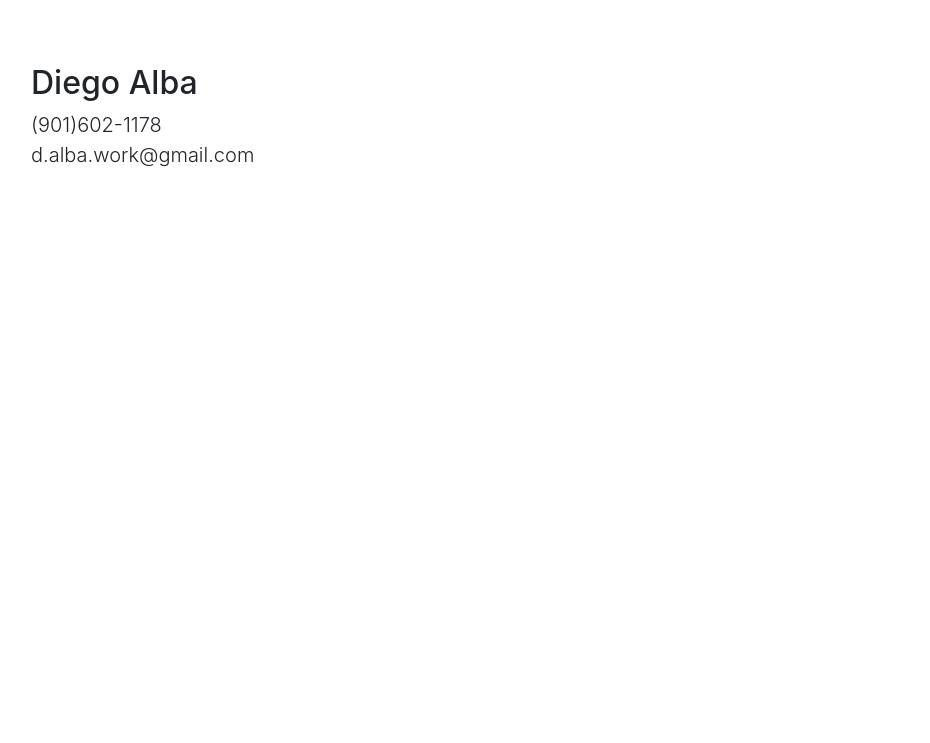
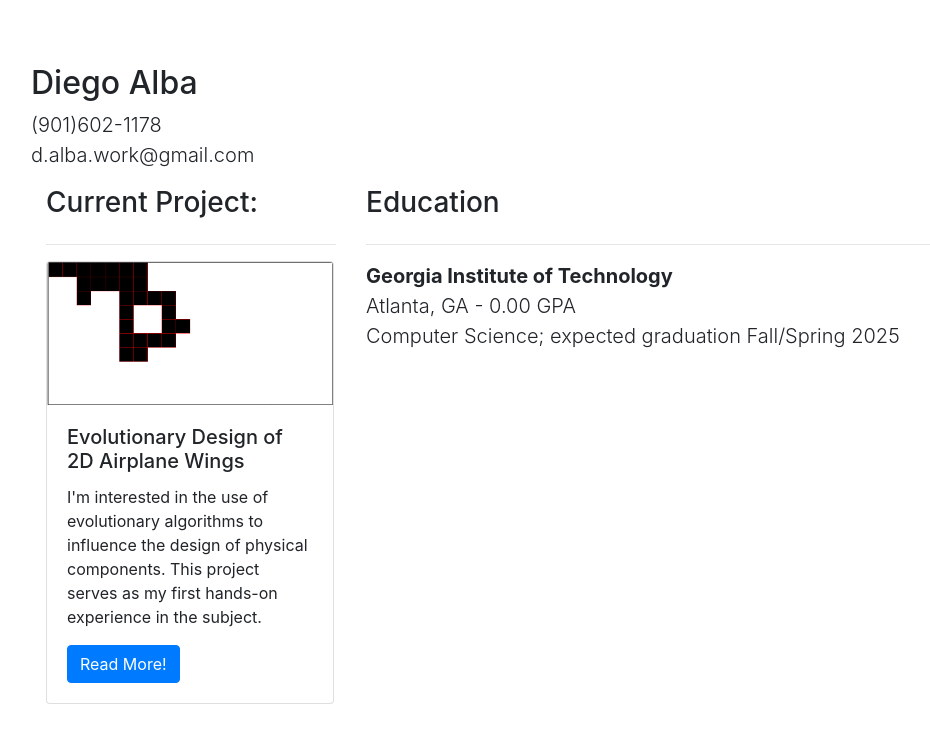
Before and after one commit to DAlba-sudo/DAlba-sudo.github.io, a Jekyll site: the page built from templates/present.html, in a window 1280 px wide. Shown: the top 743 px of the page, without its empty margins (225-1155 px from the left). Built offline with Jekyll 4.4.1, drawn with Linux system fonts in a browser that asks for light colours.

Commit message:
updating the interactive resume

```diff
--- a/assets/css/present.css
+++ b/assets/css/present.css
@@ -7,3 +7,8 @@
     margin-top: 5%;
     margin-bottom: 5%;
 }
+
+.section-info > p {
+    margin: 0px;
+    padding: 0px;
+}
--- a/templates/present.html
+++ b/templates/present.html
@@ -12,4 +12,29 @@ css: present.css
         </div>
     </div>
 
+    <div class="row section">
+        <div class="col-3">
+            <h3 class="header" style="display: inline-block; width: 100%;">Current Project:</h3>
+            <hr>
+            <div class="card" style="width: 18rem;">
+                <img class="card-img-top" src="../assets/images/WingGen_img_1.png" alt="">
+                <div class="card-body">
+                <h5 class="card-title">Evolutionary Design of 2D Airplane Wings</h5>
+                <p class="card-text">I'm interested in the use of evolutionary algorithms to influence the design of physical
+                    components. This project serves as my first hands-on experience in the subject.
+                </p>
+                <a href="#" class="btn btn-primary">Read More!</a>
+                </div>
+            </div>
+        </div>
+        <div class="col">
+            <h3 class="header" style="display: inline-block; width: 100%;">Education</h3>
+            <hr>
+            <div class="section-info">
+                <p class="lead" style="font-weight: bold;">Georgia Institute of Technology</p>
+                <p class="lead">Atlanta, GA - 0.00 GPA</p>
+                <p class="lead">Computer Science; expected graduation Fall/Spring 2025</p>
+            </div>
+        </div>
+    </div>
 </div>
```
Also changed, not shown: assets/images/WingGen_img_1.png (added), 5 other files.
